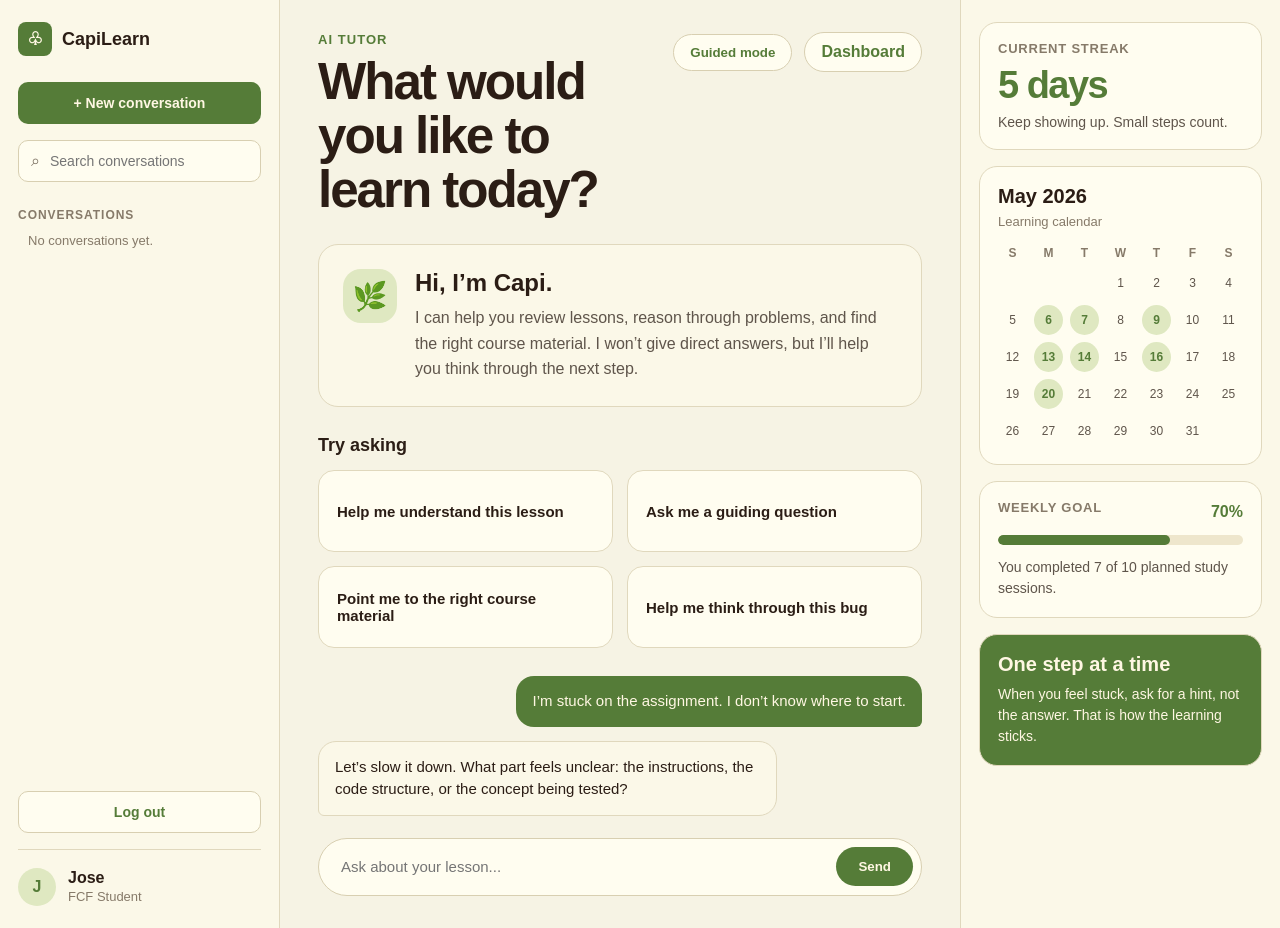
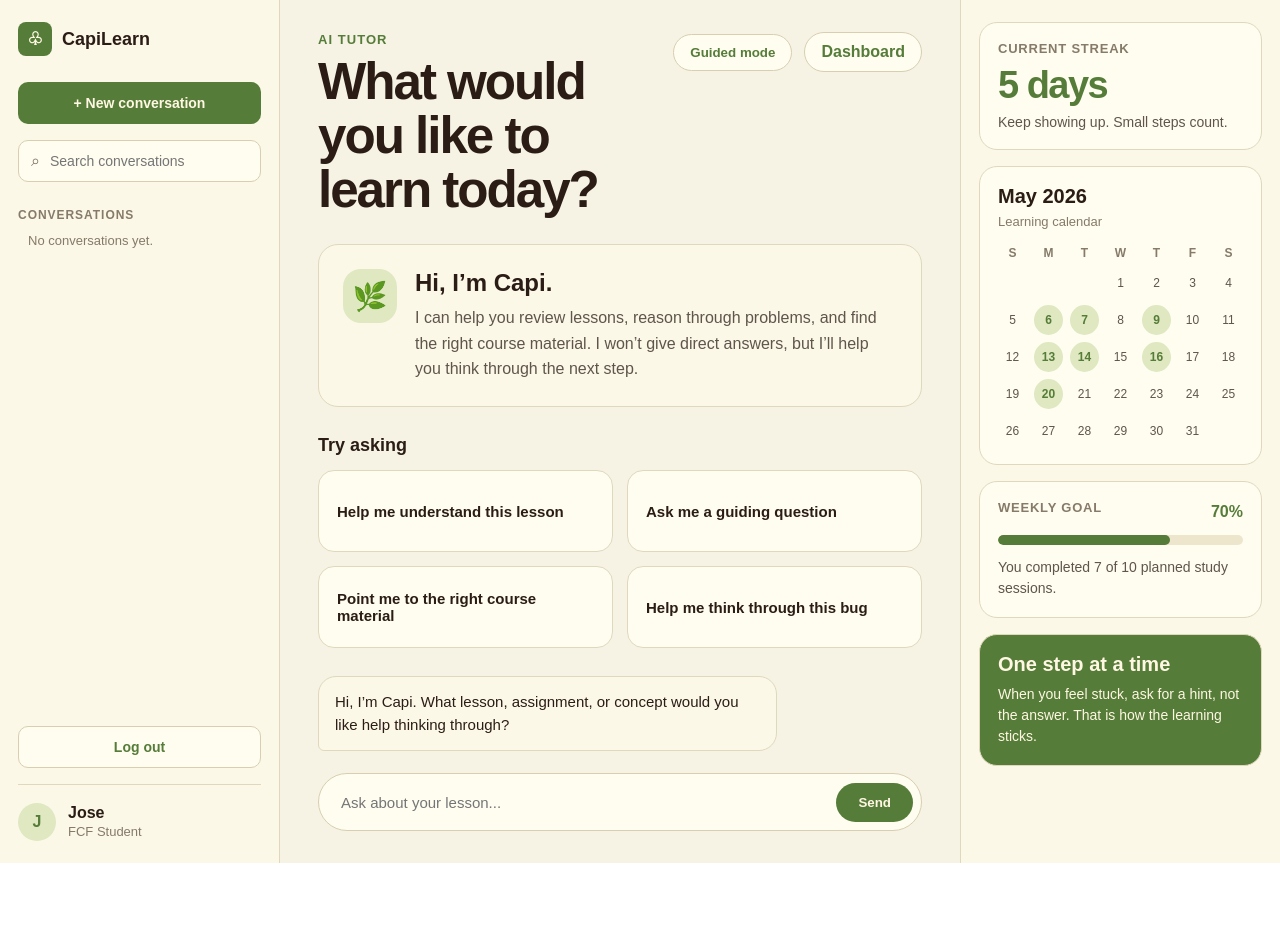
Before and after one commit to CapiLearn/CapiLearn, a React app in the folder frontend/: page /workspace in a window 1280 px wide. After the commit the page ends 863 px from the top, so only its background shows below. Built offline with nearby package versions, Linux system fonts and the light colour scheme; the HTML template or start-up script is replaced by a standard one.

Commit message:
Add new conversation behavior to workspace

```diff
--- a/frontend/src/pages/LearningWorkspace.jsx
+++ b/frontend/src/pages/LearningWorkspace.jsx
@@ -40,22 +40,19 @@ const calendarDays = [
   "26", "27", "28", "29", "30", "31", "",
 ];
 
+const initialChatMessages = [
+  {
+    id: "mock-assistant-welcome",
+    role: "assistant",
+    content:
+      "Hi, I’m Capi. What lesson, assignment, or concept would you like help thinking through?",
+  },
+];
+
 function LearningWorkspace() {
   const [conversationId, setConversationId] = useState(null);
 
-  const [chatMessages, setChatMessages] = useState([
-    {
-      id: "mock-user-1",
-      role: "user",
-      content: "I’m stuck on the assignment. I don’t know where to start.",
-    },
-    {
-      id: "mock-assistant-1",
-      role: "assistant",
-      content:
-        "Let’s slow it down. What part feels unclear: the instructions, the code structure, or the concept being tested?",
-    },
-  ]);
+  const [chatMessages, setChatMessages] = useState(initialChatMessages);
 
   //State variables
 
@@ -125,6 +122,13 @@ function LearningWorkspace() {
     }
   }
 
+  function handleNewConversation() {
+    setConversationId(null);
+    setChatMessages([...initialChatMessages]);
+    setInputValue("");
+    setErrorMessage("");
+  }
+
   async function handleSelectConversation(selectedConversationId) {
     try {
       setIsLoadingMessages(true);
@@ -149,7 +153,13 @@ function LearningWorkspace() {
           <span>CapiLearn</span>
         </div>
 
-        <button className="new-chat-button">+ New conversation</button>
+        <button
+          className="new-chat-button"
+          type="button"
+          onClick={handleNewConversation}
+        >
+          + New conversation
+        </button>
 
         <div className="search-box">
           <span>⌕</span>
```
